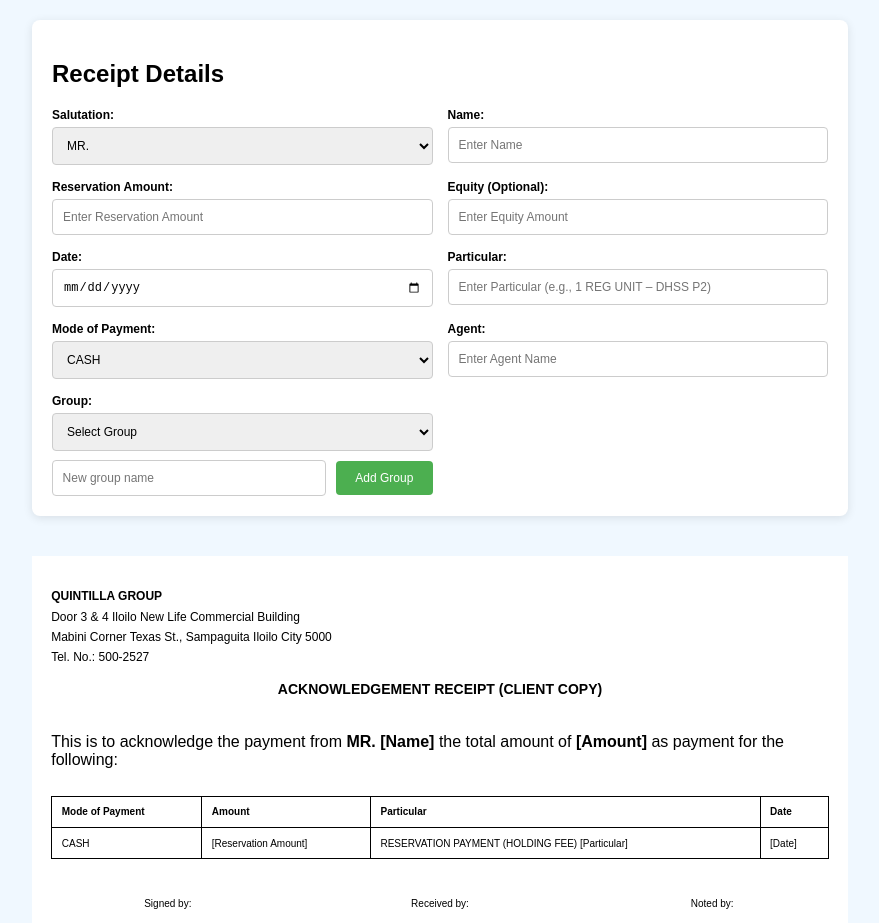
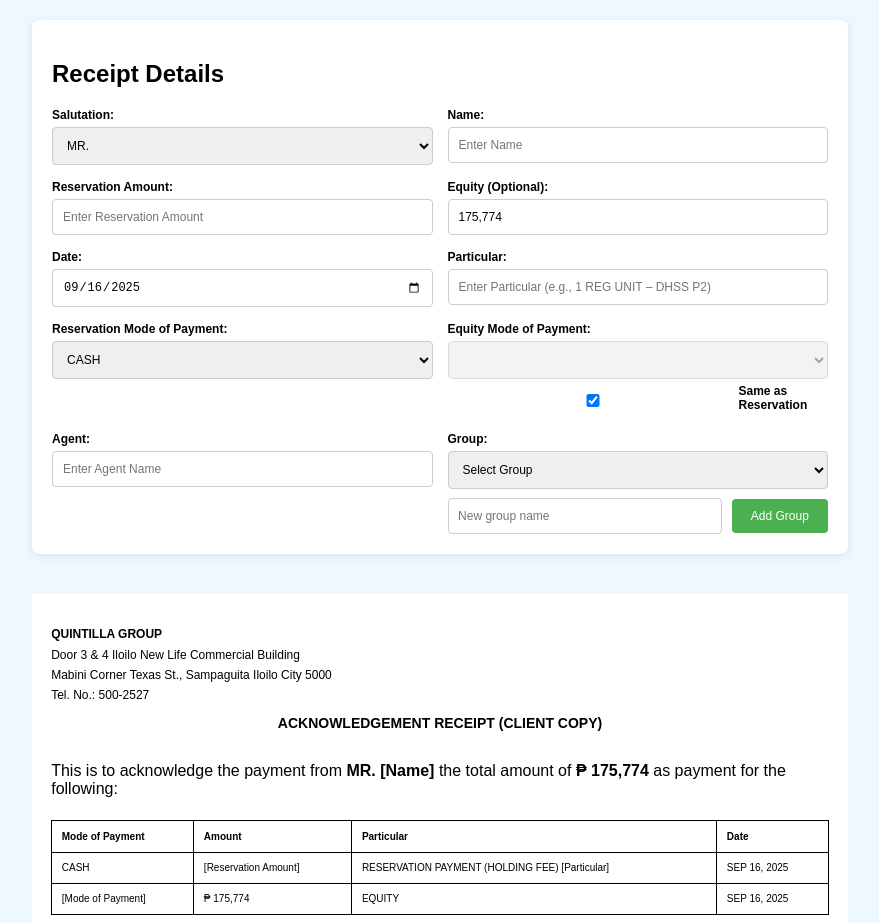
Before and after one commit to QGCoordinator/AcknowledgementReceipt, a plain HTML site: page index.html in a window 1280 px wide. Shown: the top 923 px of the page, without its empty margins (200-1079 px from the left). Drawn offline with Linux system fonts and the light colour scheme.

Commit message:
Update index.html

```diff
--- a/index.html
+++ b/index.html
@@ -192,6 +192,15 @@
             margin-top: 5px;
             display: none;
         }
+        .same-as-reservation {
+            display: flex;
+            align-items: center;
+            margin-top: 5px;
+            font-size: 12px;
+        }
+        .same-as-reservation input {
+            margin-right: 5px;
+        }
         @media print {
             body, html {
                 width: 8.5in;
@@ -248,7 +257,7 @@
                 </div>
                 <div class="input-group">
                     <label for="equity">Equity (Optional):</label>
-                    <input type="text" id="equity" placeholder="Enter Equity Amount" oninput="validateNumber(this, 'equityError'); updateReceipt()">
+                    <input type="text" id="equity" placeholder="Enter Equity Amount" oninput="validateNumber(this, 'equityError'); updateReceipt()" value="175,774">
                     <div class="error" id="equityError">Please enter a valid number</div>
                 </div>
                 <div class="input-group">
@@ -262,12 +271,24 @@
                     <div class="error" id="particularError">Please enter a particular</div>
                 </div>
                 <div class="input-group">
-                    <label for="modeOfPayment">Mode of Payment:</label>
+                    <label for="modeOfPayment">Reservation Mode of Payment:</label>
                     <select id="modeOfPayment" oninput="updateReceipt()">
                         <option value="CASH">CASH</option>
                         <option value="CHEQUE">CHEQUE</option>
                         <option value="BANK TRANSFER">BANK TRANSFER</option>
                     </select>
+                </div>
+                <div class="input-group">
+                    <label for="equityModeOfPayment">Equity Mode of Payment:</label>
+                    <select id="equityModeOfPayment" oninput="updateReceipt()">
+                        <option value="CASH">CASH</option>
+                        <option value="CHEQUE">CHEQUE</option>
+                        <option value="BANK TRANSFER">BANK TRANSFER</option>
+                    </select>
+                    <div class="same-as-reservation">
+                        <input type="checkbox" id="sameAsReservation" checked onchange="syncPaymentModes()">
+                        <label for="sameAsReservation">Same as Reservation</label>
+                    </div>
                 </div>
                 <div class="input-group">
                     <label for="agent">Agent:</label>
@@ -293,7 +314,7 @@
                         <option value="UM OPEN GROUP - JAVA">UM OPEN GROUP - JAVA</option>
                         <option value="UM OPEN GROUP - IREB">UM OPEN GROUP - IREB</option>
                         <option value="UM OPEN GROUP - A+">UM OPEN GROUP - A+</option>
-                        <option value="UM OPEN GROUP - DORONILA">UM OPEN GROUP - DORONILA</option>
+                        <option value="UM OPEN GROUP - DORONILA">UM OPEN GROUP - DORONILa</option>
                         <option value="UM OPEN GROUP - BODIOLA">UM OPEN GROUP - BODIOLA</option>
                         <option value="UM OPEN GROUP - ONE ZION">UM OPEN GROUP - ONE ZION</option>
                         <option value="UM OPEN GROUP - GOLDKEY">UM OPEN GROUP - GOLDKEY</option>
@@ -443,6 +464,7 @@
             const date = document.getElementById('date').value;
             const particular = document.getElementById('particular').value || "[Particular]";
             const modeOfPayment = document.getElementById('modeOfPayment').value || "[Mode of Payment]";
+            const equityModeOfPayment = document.getElementById('equityModeOfPayment').value || "[Mode of Payment]";
             const agent = document.getElementById('agent').value || "[Agent]";
             const group = document.getElementById('group').value || "[Group]";
 
@@ -492,16 +514,31 @@
             if (equityNum > 0) {
                 equityRow.style.display = "table-row";
                 equityRow2.style.display = "table-row";
-                document.getElementById('equityModeOfPayment').textContent = modeOfPayment;
+                document.getElementById('equityModeOfPayment').textContent = equityModeOfPayment;
                 document.getElementById('equityAmount').textContent = formattedEquity;
                 document.getElementById('equityDate').textContent = formattedDate;
-                document.getElementById('equityModeOfPayment2').textContent = modeOfPayment;
+                document.getElementById('equityModeOfPayment2').textContent = equityModeOfPayment;
                 document.getElementById('equityAmount2').textContent = formattedEquity;
                 document.getElementById('equityDate2').textContent = formattedDate;
             } else {
                 equityRow.style.display = "none";
                 equityRow2.style.display = "none";
             }
+        }
+
+        function syncPaymentModes() {
+            const sameAsReservation = document.getElementById('sameAsReservation');
+            const equityModeOfPayment = document.getElementById('equityModeOfPayment');
+            const modeOfPayment = document.getElementById('modeOfPayment');
+
+            if (sameAsReservation.checked) {
+                equityModeOfPayment.value = modeOfPayment.value;
+                equityModeOfPayment.disabled = true;
+            } else {
+                equityModeOfPayment.disabled = false;
+            }
+
+            updateReceipt();
         }
 
         function addGroup() {
@@ -646,7 +683,18 @@
         }
 
         // Initialize with empty receipt
-        updateReceipt();
+        document.addEventListener('DOMContentLoaded', function() {
+            // Set today's date as default
+            const today = new Date();
+            const formattedDate = today.toISOString().substr(0, 10);
+            document.getElementById('date').value = formattedDate;
+
+            // Initialize the equity mode of payment
+            syncPaymentModes();
+
+            // Update receipt
+            updateReceipt();
+        });
     </script>
 </body>
 </html>
```
